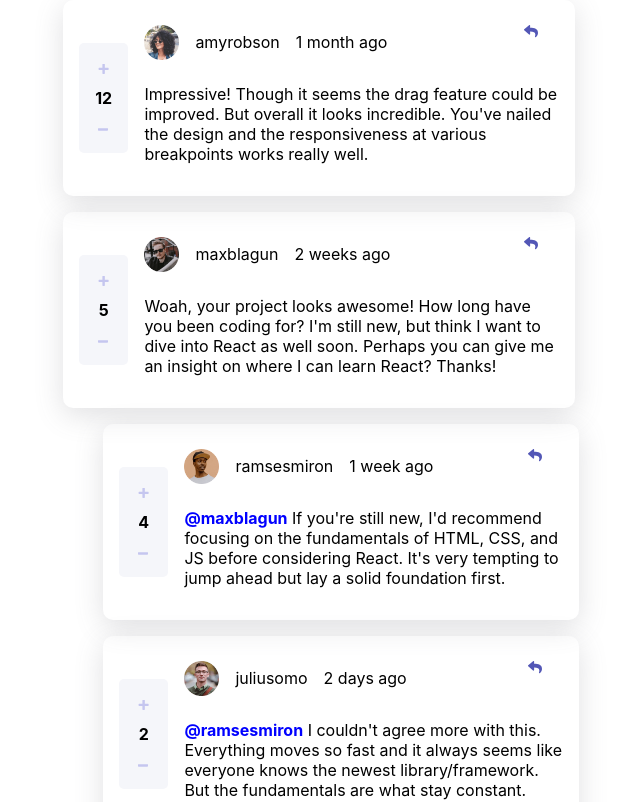
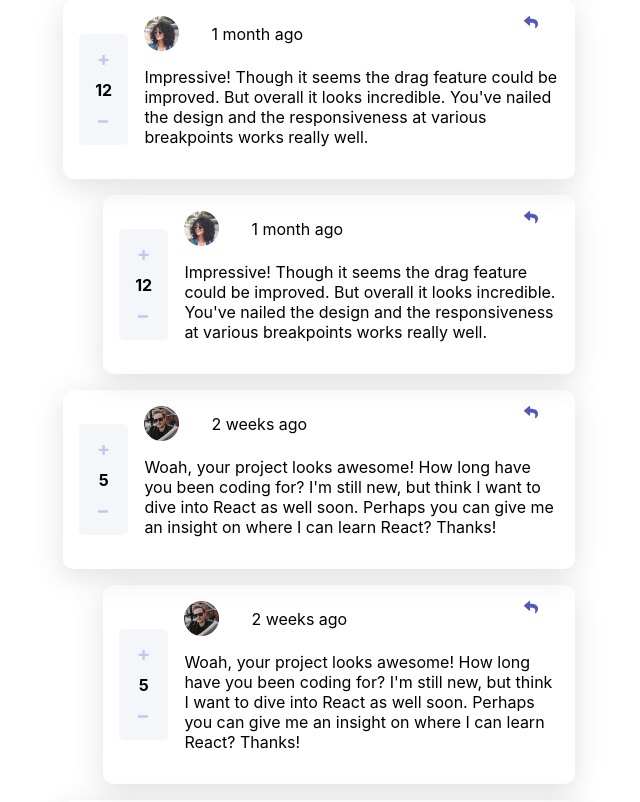
Before and after one commit to notFaceroll/interactive-comments-section, a React (Create React App) app: page / in a window 1280 px wide. Shown: the top 802 px of the page, without its empty margins (341-981 px from the left). Built offline with nearby package versions, Linux system fonts and the light colour scheme.

Commit message:
changing the list logic

```diff
--- a/src/components/Comment.js
+++ b/src/components/Comment.js
@@ -29,56 +29,56 @@ const User = styled.div`
   }
 `;
 
-const Comment = (props) => {
+const Comment = ({ comment, replies }) => {
+  // const { content, createdAt, id, score, username, replies } = comment;
+
   const [isReplying, setIsReplying] = useState(false);
+  // const [repliesList, setRepliesList] = useState(replies);
 
   const replyHandler = () => {
     setIsReplying(!isReplying);
   };
 
-  const { content, date: createdAt, replies, id, score, username } = props;
-
-  const [repliesList, setRepliesList] = useState(replies);
-
-  console.log(repliesList.length);
-
   // const updateReplies = (newReply) => {
-  //   console.log(newReply);
-  //   setRepliesList((oldList) => [...oldList, newReply]);
+  //   console.log('updated');
+  //   setRepliesList(old => [...old, newReply]);
   //   setIsReplying(!isReplying);
   // };
+
+
+  console.log(comment);
+  console.log(replies.replies);
 
   return (
     <Fragment>
       <Card>
-        <Rating score={score} />
+        <Rating score={comment.score} />
         <div>
           <User>
-            <figure>
-              <img src={props.picture} />
-            </figure>
-            <p>{username}</p>
-            <div>{createdAt}</div>
+            <figure><img src={comment.user.image.png} /></figure>
+            <p>{comment.username}</p>
+            <div>{comment.createdAt}</div>
             <figure onClick={replyHandler}>
               <img src={replyIcon} />
             </figure>
           </User>
           <p>
-            {props.replyingTo && <strong>@{props.replyingTo}</strong>} {content}
+            {/*props.replyingTo && <strong>@{props.replyingTo}</strong>*/}{' '}
+            {comment.content}
           </p>
         </div>
       </Card>
       {/* textarea to submit a new reply */}
-      {isReplying && (
-        <NewReply
-          onAddReply={console.log('added')}
-          replyingTo={username}
-          id={id}
-        />
-      )}
+      {/* {isReplying && (
+        <NewReply onAddReply={'updateReplies'} replyingTo={username} id={id} />
+      )} */}
       {/* if it already has a reply, render it */}
-      {repliesList.length > 0 && (
-        <RepliesList replies={repliesList} />
+      {replies.length > 0 && (
+        <ul>
+          {replies.map((item) => (
+            <Comment key={item.id} comment={item} replies={[]} />
+          ))}
+        </ul>
       )}
     </Fragment>
   );
--- a/src/components/Feed/index.js
+++ b/src/components/Feed/index.js
@@ -3,7 +3,7 @@ import styled from 'styled-components';
 import Comment from '../Comment';
 
 import { userData } from '../../assets/userData';
-import Reply from '../NewReply';
+import NewReply from '../NewReply';
 
 const comments = userData.comments;
 
@@ -25,23 +25,33 @@ const Feed = () => {
     setCommentsData(comments);
   }, []);
 
+  // for just a few comments, won't be a problem
+  // as the comment list enlarges, you prob should think about lazy loading
+  const getReplies = (commentId) => {
+    return commentsData.filter(
+      (singleComment) => singleComment.id === commentId
+    );
+  };
+
   // console.log('feed refresh');
   return (
     <List>
-      {commentsData.map((item, index) => (
+      {commentsData.map((comment, index) => (
         <Comment
           key={index}
-          index={index}
-          content={item.content}
-          date={item.createdAt}
-          id={item.id}
-          replies={item.replies}
-          score={item.score}
-          username={item.user.username}
-          picture={item.user.image.png}
+          // index={index}
+          // content={item.content}
+          // date={item.createdAt}
+          // id={item.id}
+          // replies={item.replies}
+          // score={item.score}
+          // username={item.user.username}
+          // picture={item.user.image.png}
+          comment={comment}
+          replies={getReplies(comment.id)}
         />
       ))}
-      <Reply label="send" />
+      <NewReply label="send" />
     </List>
   );
 };
--- a/src/components/NewReply.js
+++ b/src/components/NewReply.js
@@ -30,14 +30,16 @@ const TextArea = styled.textarea`
 `;
 
 const NewReply = (props) => {
+  const { onAddReply, replyingTo, id, label } = props;
+
   const userInputRef = useRef();
-
+  // console.log(replyingTo);
   const formSubmitHandler = (event) => {
     event.preventDefault();
     // where to send the input ?
     // userData.comments[id].replies.push ?
     const enteredData = userInputRef.current.value;
-    props.onAddReply({
+    onAddReply({
       id: props.id + 100,
       content: enteredData,
       createdAt: 'Just now',
@@ -51,7 +53,12 @@ const NewReply = (props) => {
         username: 'julisomo',
       },
     });
+    if (props.replyBox) {
+      props.replyBox();
+    }
   };
+
+  const defaultValue = replyingTo ? `@${replyingTo}` : null;
 
   return (
     <Card alignment="flex-start">
@@ -59,7 +66,11 @@ const NewReply = (props) => {
         <img src={userPicture} />
       </UserProfilePic>
       <Form onSubmit={formSubmitHandler}>
-        <TextArea placeholder="Add a comment..." ref={userInputRef}></TextArea>
+        <TextArea
+          placeholder="Add a comment..."
+          ref={userInputRef}
+          defaultValue={defaultValue}
+        />
         <GeneralButton
           type="submit"
           label={props.label ? props.label : 'reply'}
--- a/src/components/RepliesList.js
+++ b/src/components/RepliesList.js
@@ -1,9 +1,6 @@
 import React, { useState } from 'react';
 import styled from 'styled-components';
-import { Card } from './Card';
-import replyIcon from '../assets/icon-reply.svg';
-import Rating from './Rating/Rating';
-import NewReply from './NewReply';
+import Reply from './Reply';
 
 const User = styled.div`
   display: flex;
@@ -37,47 +34,42 @@ const List = styled.ul`
 
 // TODO: Arrumar um jeito de indetificar o card...
 // ... que será respondido e renderizar somente uma caixa de resposta
-
+// seta um ID pra cada reply, compara o ID da reply clicada com o da arry e abre a box?
 
 const RepliesList = (props) => {
-  console.log(props.replies);
+  // console.log(props.replies);
   const [reply, setIsReply] = useState(false);
+  const [repList, setRepList] = useState(props.replies);
+
+  console.log('list: ');
+  console.log(repList);
 
   const setNewReplyHandler = () => {
     setIsReply(!reply);
   };
+
+  const updateReplies = (newReply) => {
+    console.log(newReply);
+    setRepList((old) => [...old, newReply]);
+    setNewReplyHandler(!reply);
+    console.log(repList);
+  };
+
   return (
     <List>
-      {props.replies.map((item, index) => (
-        <>
-          <Card key={index}>
-            <Rating score={item.score} />
-            <div>
-              <User>
-                <figure>
-                  <img src={item.user.image.png} />
-                </figure>
-                <p>{item.user.username}</p>
-                <div>{item.createdAt}</div>
-                <figure onClick={setNewReplyHandler}>
-                  <img src={replyIcon} />
-                </figure>
-              </User>
-              <p>
-                {item.replyingTo && <strong>@{item.replyingTo}</strong>}{' '}
-                {item.content}
-              </p>
-            </div>
-          </Card>
-        </>
+      {repList.map((item, index) => (
+        <Reply
+          id={item.id}
+          key={index}
+          score={item.score}
+          picture={item.user.image.png}
+          username={item.user.username}
+          createdAt={item.createdAt}
+          replyingTo={item.replyingTo}
+          content={item.content}
+          newReply={updateReplies}
+        />
       ))}
-      {reply && (
-        <NewReply
-          onAddReply={console.log('added')}
-          replyingTo={'username'}
-          id={'id'}
-        />
-      )}
     </List>
   );
 };
--- /dev/null
+++ b/src/components/Reply.js
@@ -0,0 +1,81 @@
+import React, { useState, Fragment } from 'react';
+import styled from 'styled-components';
+import { Card } from './Card';
+
+import replyIcon from '../assets/icon-reply.svg';
+import Rating from './Rating/Rating';
+import NewReply from './NewReply';
+
+const User = styled.div`
+  display: flex;
+  align-items: center;
+  gap: 1rem;
+
+  figure {
+    height: 35px;
+    width: 35px;
+    margin: 0;
+  }
+  img {
+    display: block;
+    max-width: 100%;
+    cursor: pointer;
+  }
+
+  div {
+    margin-right: auto;
+  }
+`;
+
+const Reply = (props) => {
+  const [isReplying, setIsReplying] = useState(false);
+
+  const replyHandler = () => {
+    setIsReplying(!isReplying);
+  };
+
+  const { content, createdAt, id, score, username, replyingTo } = props;
+
+//   console.log(props.id);
+//   console.log(replyingTo);
+
+  // const updateReplies = (newReply) => {
+  //   console.log(newReply);
+  //   setRepliesList((oldList) => [...oldList, newReply]);
+  //   setIsReplying(!isReplying);
+  // };
+
+  return (
+    <Fragment>
+      <Card>
+        <Rating score={score} />
+        <div>
+          <User>
+            <figure>
+              <img src={props.picture} />
+            </figure>
+            <p>{username}</p>
+            <div>{createdAt}</div>
+            <figure onClick={replyHandler}>
+              <img src={replyIcon} />
+            </figure>
+          </User>
+          <p>
+            {props.replyingTo && <strong>@{props.replyingTo}</strong>} {content}
+          </p>
+        </div>
+      </Card>
+      {/* textarea to submit a new reply */}
+      {isReplying && (
+        <NewReply
+          onAddReply={props.newReply}
+          replyingTo={username}
+          replyBox={replyHandler}
+          id={id}
+        />
+      )}
+    </Fragment>
+  );
+};
+
+export default Reply;
```
